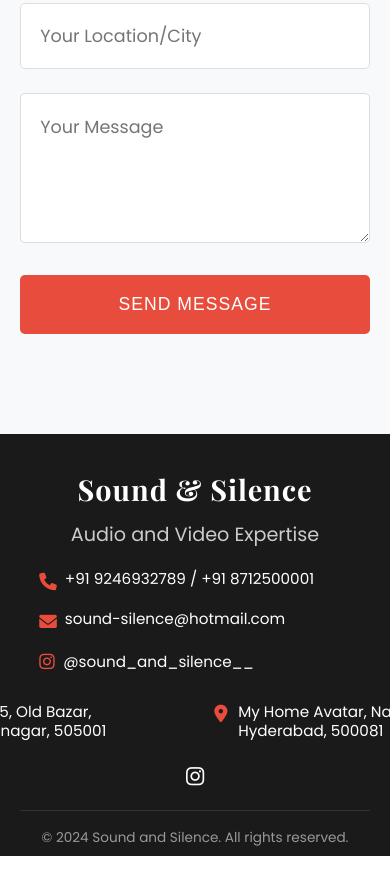
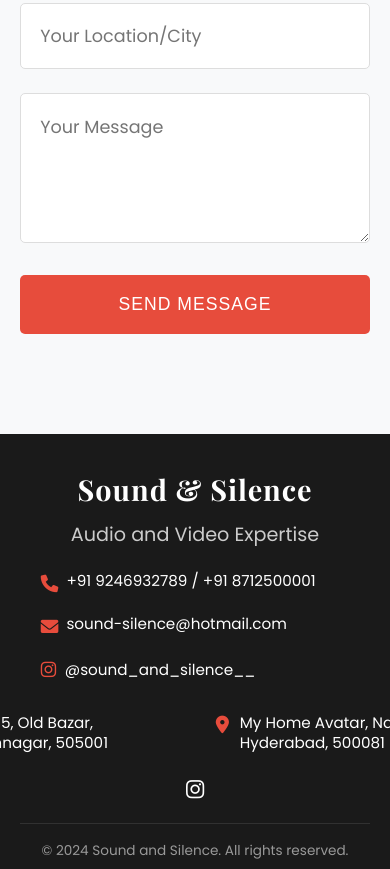
Before and after one commit to roshini27/soundandsilence, a website: page index.html in a window 390 px wide. Shown: the part 4887-5756 px from the top of the page. Drawn offline with nearby package versions, Linux system fonts and the light colour scheme.

Commit message:
Fix mobile footer address alignment

```diff
--- a/styles.css
+++ b/styles.css
@@ -421,14 +421,17 @@
     }
 
     .info-item.location {
-        min-width: auto;
+        min-width: 0;
+        max-width: 100%;
         width: 100%;
+        box-sizing: border-box;
+        word-break: break-word;
     }
-
-    .info-item {
-        padding: 0.2rem;
+    .location-details p {
+        font-size: 1rem;
+        line-height: 1.4;
+        word-break: break-word;
     }
-
     .footer-logo {
         font-size: 1.8rem;
     }
@@ -437,10 +440,6 @@
         flex-direction: column;
         gap: 0.8rem;
         align-items: flex-start;
-    }
-
-    .info-item.location {
-        min-width: auto;
         width: 100%;
     }
 }
```
